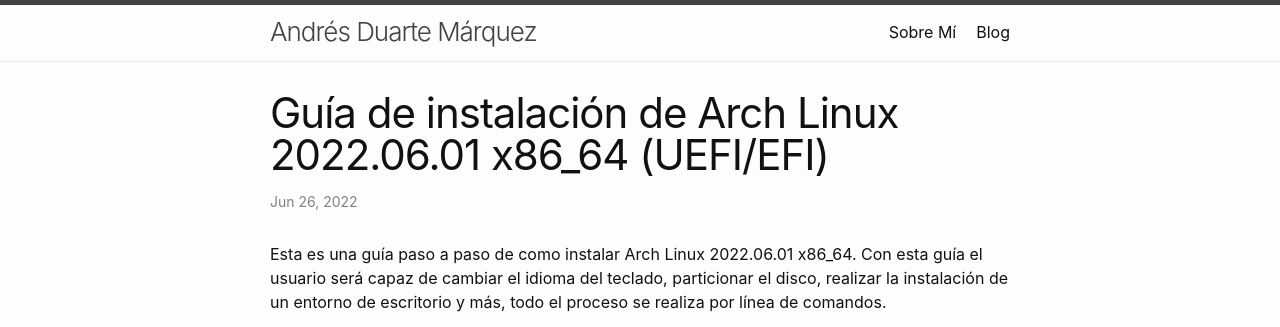
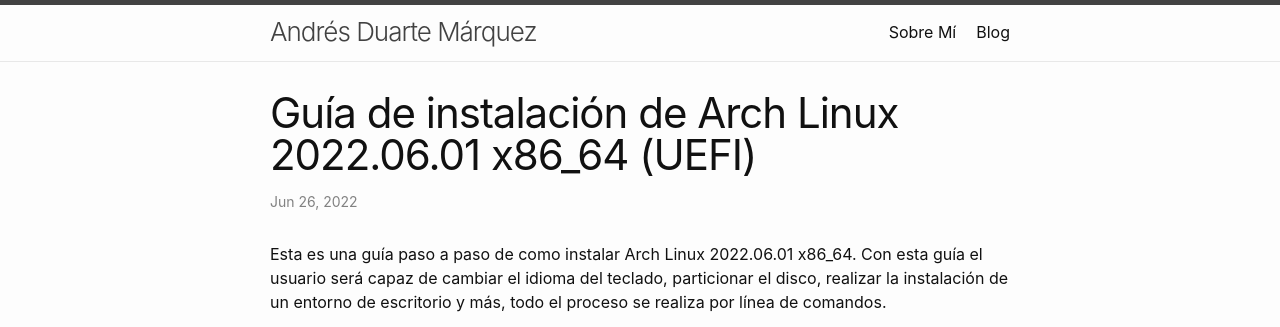
Before and after one commit to aduartem/aduartem.github.io, a Jekyll site: the page built from _posts/2022-06-26-guia-de-instalacion-de-arch-linux-2022.06.01-x86_64-UEFI.markdown, in a window 1280 px wide and 900 px high. Shown: the top 327 px of the window. Built offline with Jekyll 4.4.1, drawn with Linux system fonts in a browser that asks for light colours.

Commit message:
update posts

```diff
--- a/_posts/2018-11-20-Programas-que no-pueden-faltar-en-Arch-Linux.markdown
+++ b/_posts/2018-11-20-Programas-que no-pueden-faltar-en-Arch-Linux.markdown
@@ -6,6 +6,9 @@
 categories:
 - linux
 - archlinux
+tags:
+- Linux
+- ArchLinux
 ---
 
 
--- a/_posts/2022-06-23-guia-de-instalacion-de-arch-linux-2022.06.01-x86_64-BIOS.markdown
+++ b/_posts/2022-06-23-guia-de-instalacion-de-arch-linux-2022.06.01-x86_64-BIOS.markdown
@@ -3,8 +3,8 @@
 layout: post
 date: '2022-06-23 20:00:00 -0400'
 categories:
+- linux
 - archlinux
-- linux
 tags:
 - Linux
 - ArchLinux
--- a/_posts/2022-06-26-guia-de-instalacion-de-arch-linux-2022.06.01-x86_64-UEFI.markdown
+++ b/_posts/2022-06-26-guia-de-instalacion-de-arch-linux-2022.06.01-x86_64-UEFI.markdown
@@ -1,10 +1,10 @@
 ---
-title: Guía de instalación de Arch Linux 2022.06.01 x86_64 (UEFI/EFI)
+title: Guía de instalación de Arch Linux 2022.06.01 x86_64 (UEFI)
 layout: post
-date: '2022-06-26 09:00:00 -0400'
+date: '2022-06-26 02:00:00 -0400'
 categories:
+- linux
 - archlinux
-- linux
 tags:
 - Linux
 - ArchLinux
```
